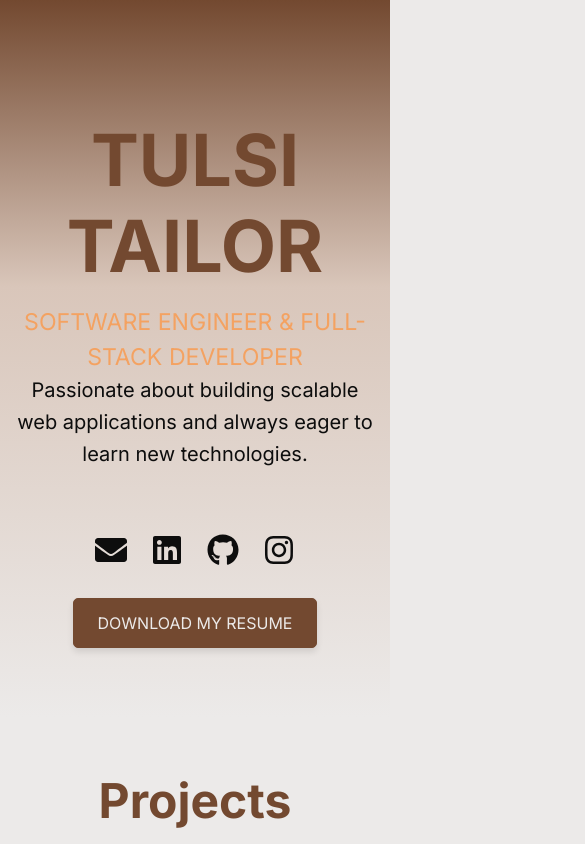
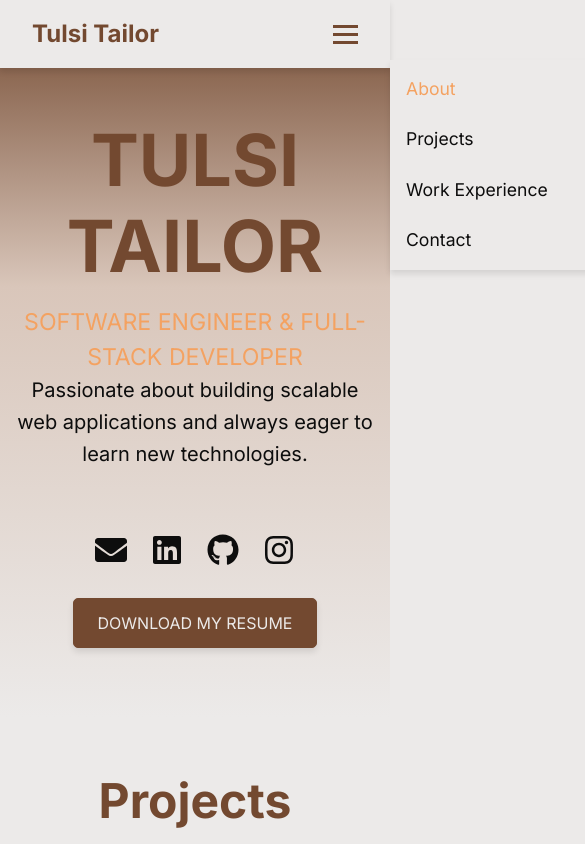
Before and after one commit to ttulsi01/ttulsi01.github.io, a Next.js app: page / in a window 390 px wide. Shown: the top 844 px of the page, 585 px wide, since content can reach past the window. Built offline with nearby package versions, Linux system fonts and the light colour scheme; no server answers.

Commit message:
Added Navbar

```diff
--- a/src/app/globals.css
+++ b/src/app/globals.css
@@ -16,21 +16,6 @@
   --font-family: 'Montserrat', sans-serif; /* Chosen font-family */
 }
 
-@media (prefers-color-scheme: dark) {
-  :root {
-    --primary-color: #D9C6BA;  /* Light beige */
-    --secondary-color: #734930; /* Dark brown */
-    --tertiary-color: #49261B;  /* Darker brown */
-    --background-color: #1a1a1a; /* Dark background */
-    --text-color: #eceae9; /* Off-white text */
-    --button-hover-color: #734930; /* Dark brown for hover effects */
-    --form-border-color: #734930; /* Dark brown for form borders */
-    --gradient-color1: #49261B; /* Darker brown for gradient effect */
-    --gradient-color2: #1a1a1a; /* Dark background for gradient effect */
-    --accent-color: #F4A261; /* A contrasting accent color */
-  }
-}
-
 body, html {
   font-family: var(--font-family); /* Apply global font-family */
   background: var(--background-color);
@@ -40,6 +25,10 @@ body, html {
   animation: fadeIn 1.5s ease-in-out 0.3s forwards;
   width: 100%;
   color: var(--text-color);
+}
+
+html {
+  scroll-behavior: smooth;
 }
 
 @keyframes fadeIn {
@@ -53,7 +42,106 @@ body, html {
   }
 }
 
-/* Update all your sections with new background and text colors */
+/* Navbar Styles */
+.navbar {
+  position: fixed;
+  top: 0;
+  width: 100%;
+  background-color: var(--background-color); /* Off-white */
+  z-index: 1000;
+  transition: background-color 0.3s ease;
+  padding: 1rem 2rem;
+  box-shadow: 0 4px 6px rgba(0, 0, 0, 0.1);
+}
+
+.nav-container {
+  max-width: 1200px;
+  margin: 0 auto;
+  display: flex;
+  justify-content: space-between;
+  align-items: center;
+}
+
+.nav-logo {
+  font-size: 1.5rem;
+  color: var(--primary-color);
+  font-weight: bold;
+}
+
+.nav-menu {
+  display: flex;
+  gap: 1.5rem;
+  list-style: none;
+  transition: transform 0.3s ease;
+}
+
+.nav-item a {
+  text-decoration: none;
+  color: var(--text-color);
+  font-size: 1.1rem;
+  transition: color 0.3s ease;
+}
+
+.nav-item.active a,
+.nav-item a:hover {
+  color: var(--accent-color); /* Accent color */
+}
+
+.nav-icon {
+  display: none;
+  font-size: 1.5rem;
+  cursor: pointer;
+}
+
+/* Hamburger Menu Icon */
+.icon-close .line1,
+.icon-close .line2,
+.icon-close .line3 {
+  width: 25px;
+  height: 3px;
+  background-color: var(--primary-color);
+  margin: 5px 0;
+  transition: 0.4s;
+}
+
+.icon-open .line1 {
+  transform: rotate(-45deg) translate(-5px, 6px);
+}
+
+.icon-open .line2 {
+  opacity: 0;
+}
+
+.icon-open .line3 {
+  transform: rotate(45deg) translate(-5px, -6px);
+}
+
+/* Responsive Menu */
+@media (max-width: 768px) {
+  .nav-menu {
+    position: absolute;
+    top: 60px;
+    right: 0;
+    flex-direction: column;
+    background-color: var(--background-color);
+    width: 100%;
+    max-width: 300px;
+    padding: 1rem;
+    box-shadow: 0 4px 6px rgba(0, 0, 0, 0.1);
+    transform: translateX(100%);
+  }
+
+  .nav-menu.nav-menu-active {
+    transform: translateX(0);
+  }
+
+  .nav-icon {
+    display: block;
+  }
+}
+
+
+/* About Section */
 
 .about-container {
   position: relative;
@@ -66,7 +154,6 @@ body, html {
   text-align: center;
   padding: 5rem 1rem 2rem;
   margin-top: 0;
-  color: var(--text-color);
 }
 
 .name {
--- a/src/app/layout.tsx
+++ b/src/app/layout.tsx
@@ -1,6 +1,8 @@
 import type { Metadata } from "next";
 import { Inter } from "next/font/google";
 import Footer from '../components/Footer';
+import Navbar from "@/components/Navbar";
+
 import "./globals.css";
 
 const inter = Inter({ subsets: ["latin"] });
@@ -18,6 +20,7 @@ export default function RootLayout({
   return (
     <html lang="en">
       <body className={inter.className}>
+        <Navbar />
         {children}
         <Footer />
       </body>
--- a/src/app/page.tsx
+++ b/src/app/page.tsx
@@ -7,10 +7,18 @@ import Contact from '@/components/Contact';
 const HomePage: React.FC = () => {
   return (
     <div>
-      <About />
-      <Projects />
-      <WorkExperience />
-      <Contact />
+      <section id="about-section">
+        <About />
+      </section>
+      <section id="projects-section">
+        <Projects />
+      </section>
+      <section id="work-experience-section">
+        <WorkExperience />
+      </section>
+      <section id="contact-section">
+        <Contact />
+      </section>
     </div>
 
   );
--- /dev/null
+++ b/src/components/Navbar.tsx
@@ -0,0 +1,73 @@
+"use client";
+
+import React, { useState, useEffect } from 'react';
+
+const Navbar: React.FC = () => {
+  const [isOpen, setIsOpen] = useState(false);
+  const [activeSection, setActiveSection] = useState<string | null>(null);
+
+  const toggleMenu = () => {
+    setIsOpen(!isOpen);
+  };
+
+  const handleScroll = () => {
+    const sections = document.querySelectorAll('section');
+    const scrollPosition = window.scrollY + 100; // Adjust for header height
+
+    sections.forEach((section) => {
+      if (
+        scrollPosition >= section.offsetTop &&
+        scrollPosition < section.offsetTop + section.offsetHeight
+      ) {
+        const sectionId = section.getAttribute('id');
+        setActiveSection(sectionId);
+      }
+    });
+  };
+
+  useEffect(() => {
+    window.addEventListener('scroll', handleScroll);
+    return () => {
+      window.removeEventListener('scroll', handleScroll);
+    };
+  }, []);
+
+  return (
+    <nav className="navbar">
+      <div className="nav-container">
+        <div className="nav-logo">Tulsi Tailor</div>
+        <ul className={`nav-menu ${isOpen ? 'nav-menu-active' : ''}`}>
+          <li className={`nav-item ${activeSection === 'about-section' ? 'active' : ''}`}>
+            <a href="#about-section" onClick={() => setIsOpen(false)}>
+              About
+            </a>
+          </li>
+          <li className={`nav-item ${activeSection === 'projects-section' ? 'active' : ''}`}>
+            <a href="#projects-section" onClick={() => setIsOpen(false)}>
+              Projects
+            </a>
+          </li>
+          <li className={`nav-item ${activeSection === 'work-experience-section' ? 'active' : ''}`}>
+            <a href="#work-experience-section" onClick={() => setIsOpen(false)}>
+              Work Experience
+            </a>
+          </li>
+          <li className={`nav-item ${activeSection === 'contact-section' ? 'active' : ''}`}>
+            <a href="#contact-section" onClick={() => setIsOpen(false)}>
+              Contact
+            </a>
+          </li>
+        </ul>
+        <div className="nav-icon" onClick={toggleMenu}>
+          <span className={isOpen ? 'icon-open' : 'icon-close'}>
+            <div className="line1"></div>
+            <div className="line2"></div>
+            <div className="line3"></div>
+          </span>
+        </div>
+      </div>
+    </nav>
+  );
+};
+
+export default Navbar;
```
